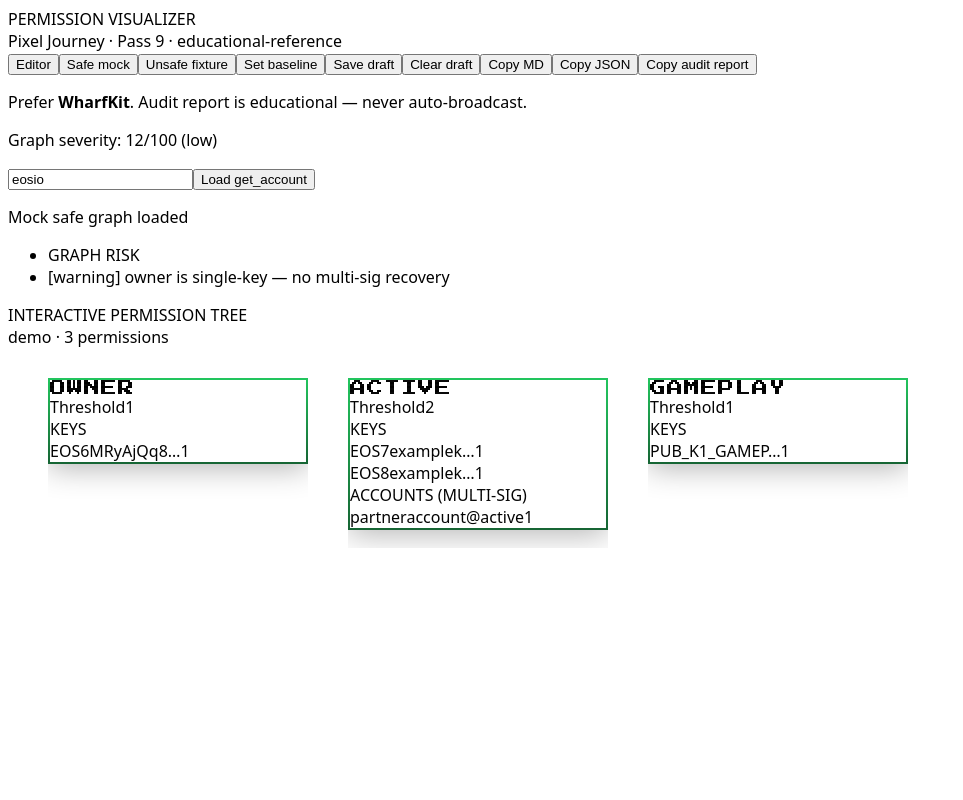
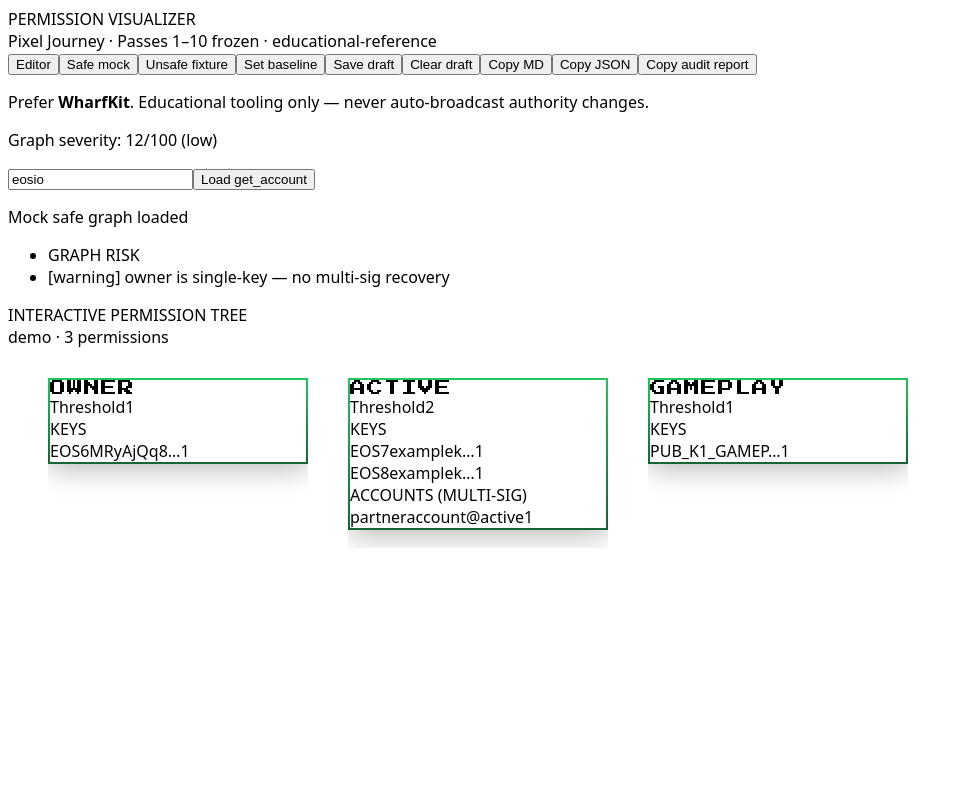
Before and after one commit to pixel-journey/wax-permission-visualizer-and-editor, a Next.js app: page / in a window 1280 px wide. Shown: the top 800 px of the page, without its empty margins (0-963 px from the left). Built offline with nearby package versions, Linux system fonts and the light colour scheme.

Commit message:
Pass 10 UI label: frozen

```diff
--- a/app/page.tsx
+++ b/app/page.tsx
@@ -119,7 +119,7 @@ export default function PermissionVisualizerPage() {
               PERMISSION VISUALIZER
             </div>
             <div className="text-xs opacity-60">
-              Pixel Journey · Pass 9 · educational-reference
+              Pixel Journey · Passes 1–10 frozen · educational-reference
             </div>
           </div>
           <div className="flex flex-wrap gap-2">
@@ -232,8 +232,8 @@ export default function PermissionVisualizerPage() {
         </div>
 
         <p className="text-xs opacity-60 mb-2 max-w-3xl leading-relaxed">
-          Prefer <strong className="text-emerald-400/90">WharfKit</strong>. Audit report is
-          educational — never auto-broadcast.
+          Prefer <strong className="text-emerald-400/90">WharfKit</strong>. Educational
+          tooling only — never auto-broadcast authority changes.
         </p>
 
         <p className="text-sm mb-4">
```
